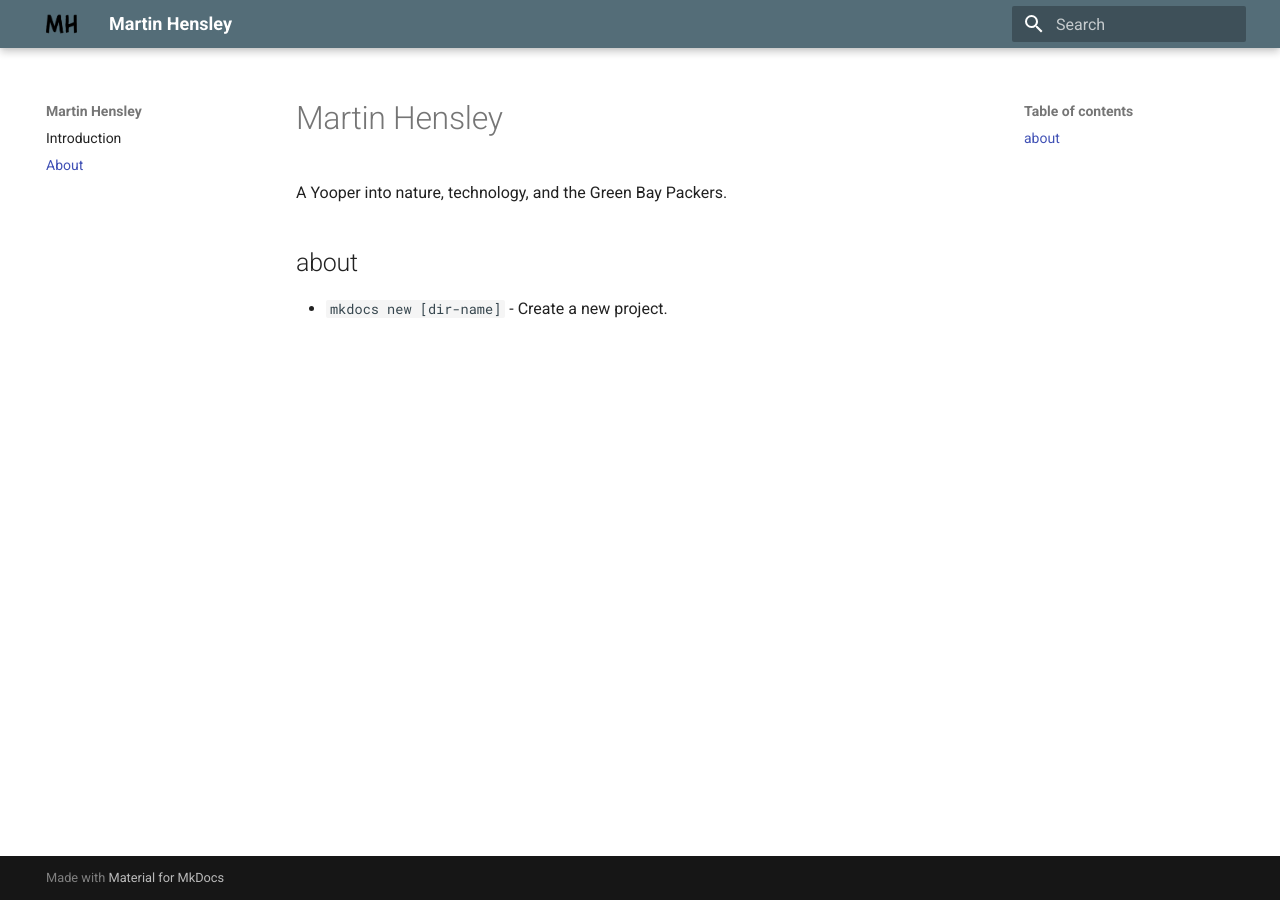
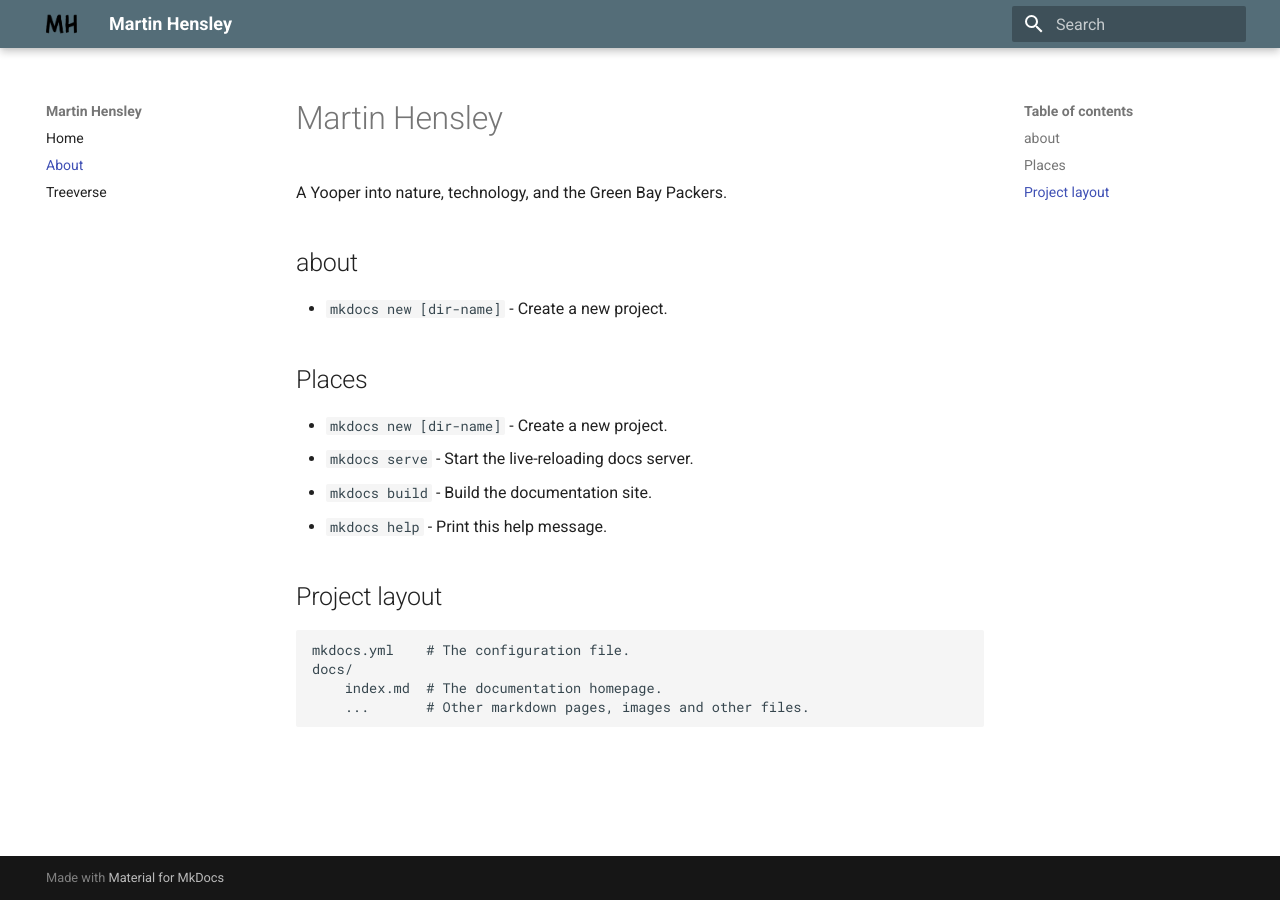
Before and after one commit to martinhensley/martinhensley.com, an MkDocs documentation site: the page built from docs/about.md, in a window 1280 px wide. Built offline with MkDocs 1.6.1 and Material for MkDocs 9.7.7, drawn with Linux system fonts in a browser that asks for light colours; old or Windows-style settings are respelled for this version of MkDocs.

Commit message:
Second commit of mh.com with theme and three pages

```diff
--- a/docs/about.md
+++ b/docs/about.md
@@ -4,3 +4,17 @@
 ## about
 
 * `mkdocs new [dir-name]` - Create a new project.
+
+## Places
+
+* `mkdocs new [dir-name]` - Create a new project.
+* `mkdocs serve` - Start the live-reloading docs server.
+* `mkdocs build` - Build the documentation site.
+* `mkdocs help` - Print this help message.
+
+## Project layout
+
+    mkdocs.yml    # The configuration file.
+    docs/
+        index.md  # The documentation homepage.
+        ...       # Other markdown pages, images and other files.
--- a/mkdocs.yml
+++ b/mkdocs.yml
@@ -10,5 +10,6 @@
   -  'UA-UA-16725263-1'
   -  'auto'
 pages:
-    - 'Introduction': 'index.md'
+    - 'Home': 'index.md'
     - 'About': 'about.md'
+    - 'Treeverse': 'treeverse.md'
```
Also changed, not shown: docs/index.md (+1 -14 lines), docs/treeverse.md (added, +15 -0 lines), 1 other file.
